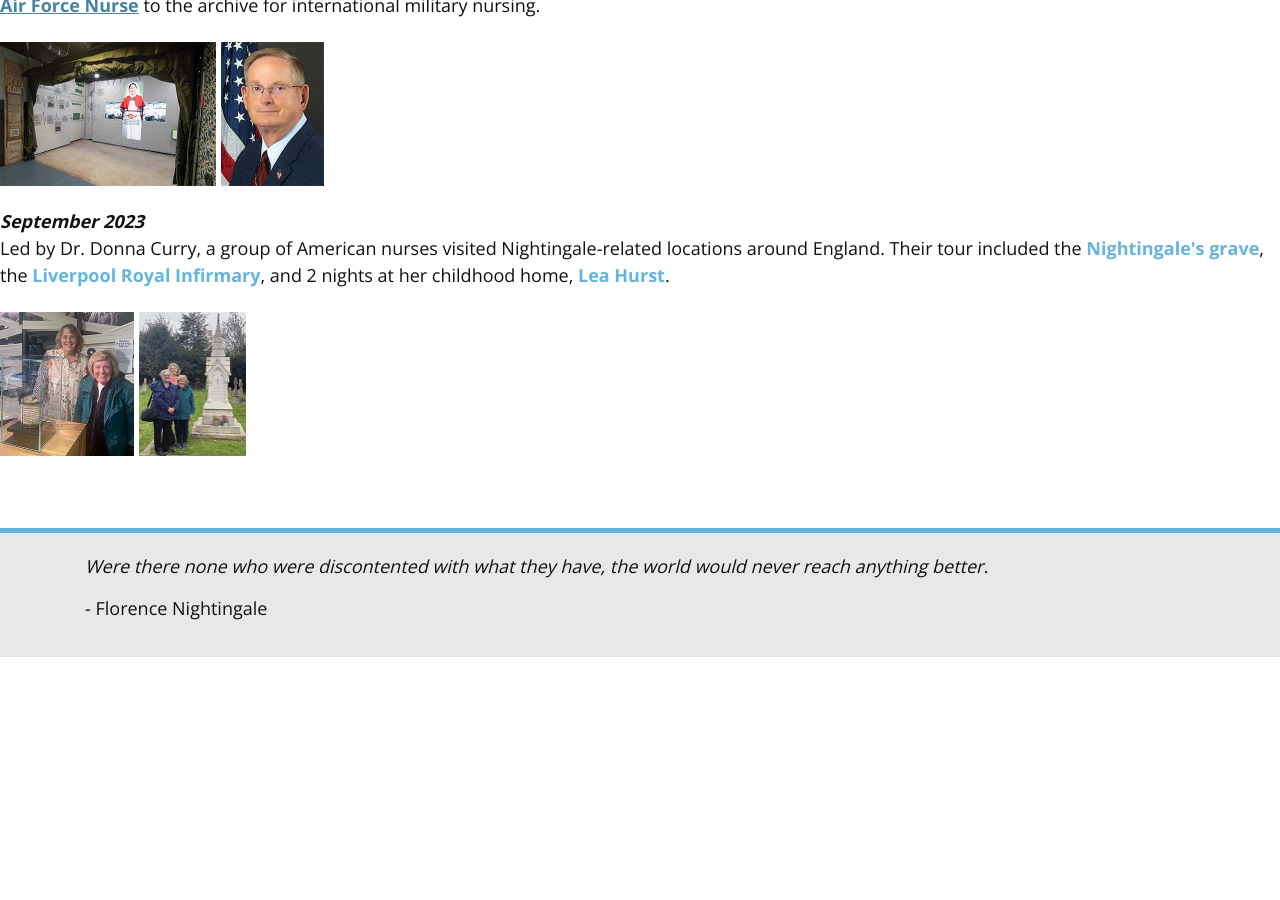
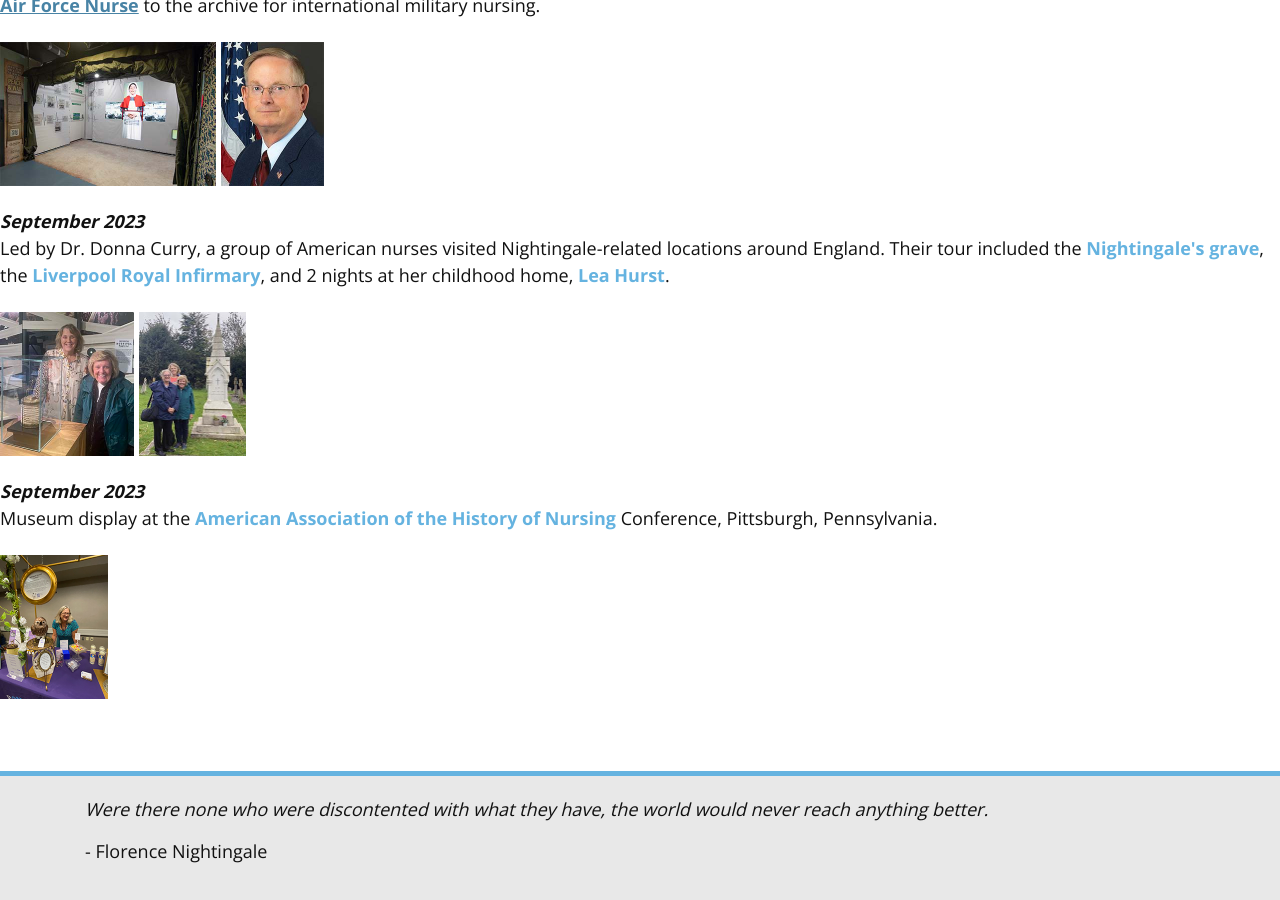
Before and after one commit to codefordayton/friendsoffnm.org, a Jekyll site: the page built from index.html, in a window 1280 px wide and 900 px high, scrolled down 2031 px. Built offline with Jekyll 4.4.1, drawn with Linux system fonts in a browser that asks for light colours; nearby versions of some CDN libraries; before the commit the page ends 2688 px from its top, so only the background shows below that.

Commit message:
Add AAHN 2023 conference update section
Added a section for the AAHN 2023 conference update with a description and image.

```diff
--- a/index.html
+++ b/index.html
@@ -159,6 +159,24 @@ The <a href="https://www.florence-nightingale.co.uk/">Florence Nightingale Museu
     </figure>
   </div>
 </section>
+
+<section id="friends-update-aahn2023">
+  <p>
+    <strong><em><time datetime="2023-09">September 2023</time></em></strong><br />
+    Museum display at the
+    <a href="https://www.aahn.org/" target="_blank" rel="noopener noreferrer">American Association of the History of Nursing</a>
+    Conference, Pittsburgh, Pennsylvania.
+  </p>
+
+  <div class="friends-gallery">
+    <figure class="friends-figure">
+      <img src="img/aahn-booth-donna-athena.jpg"
+           alt="Friends of FNM booth at the AAHN conference"
+           class="friends-photo" />
+    </figure>
+  </div>
+</section>
+
 <script> // A small script to toggle captions on click and handle keyboard activation.
 //
 // Add this file at assets/js/friends-captions.js and include it in the layout
```
